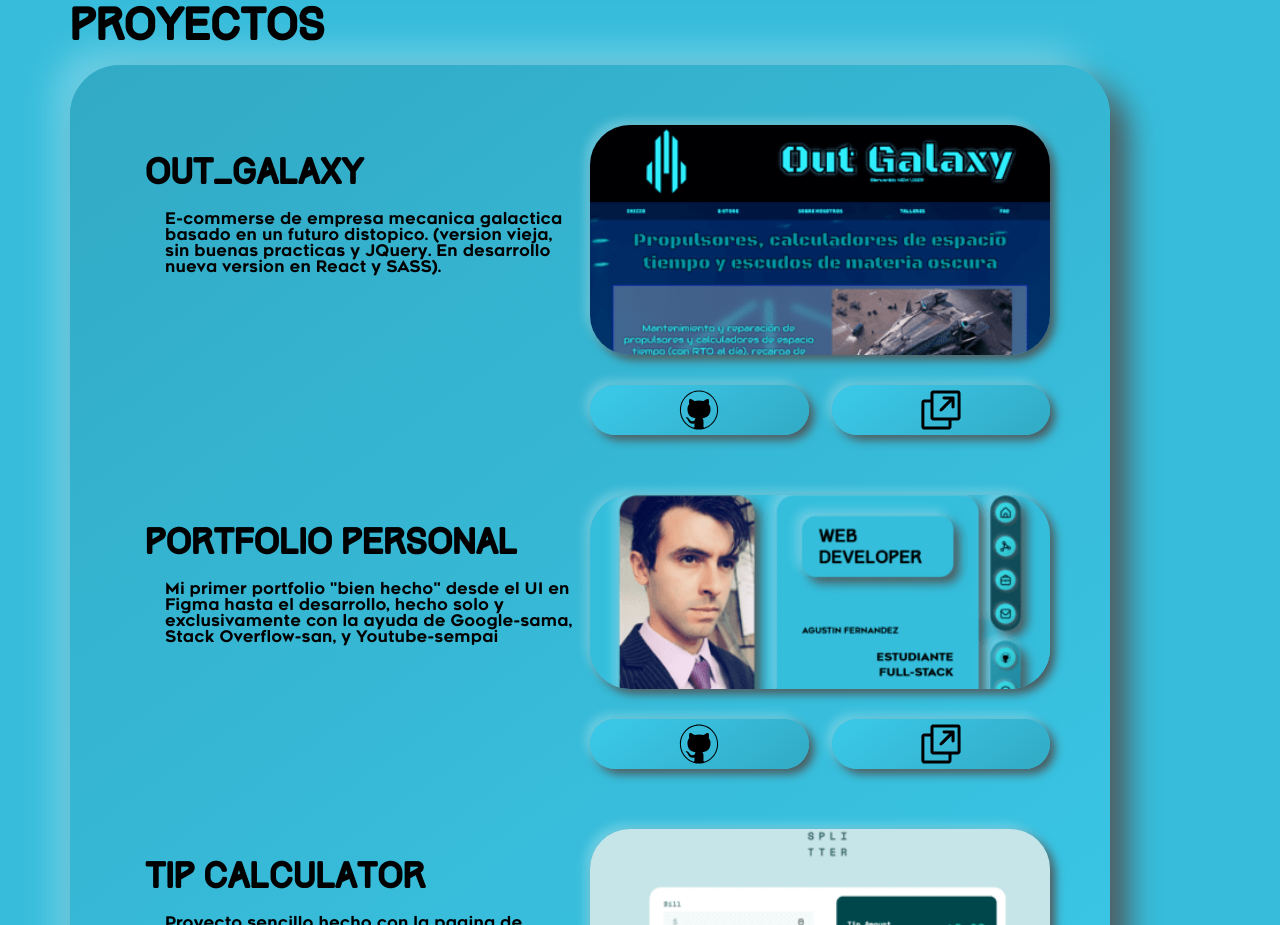
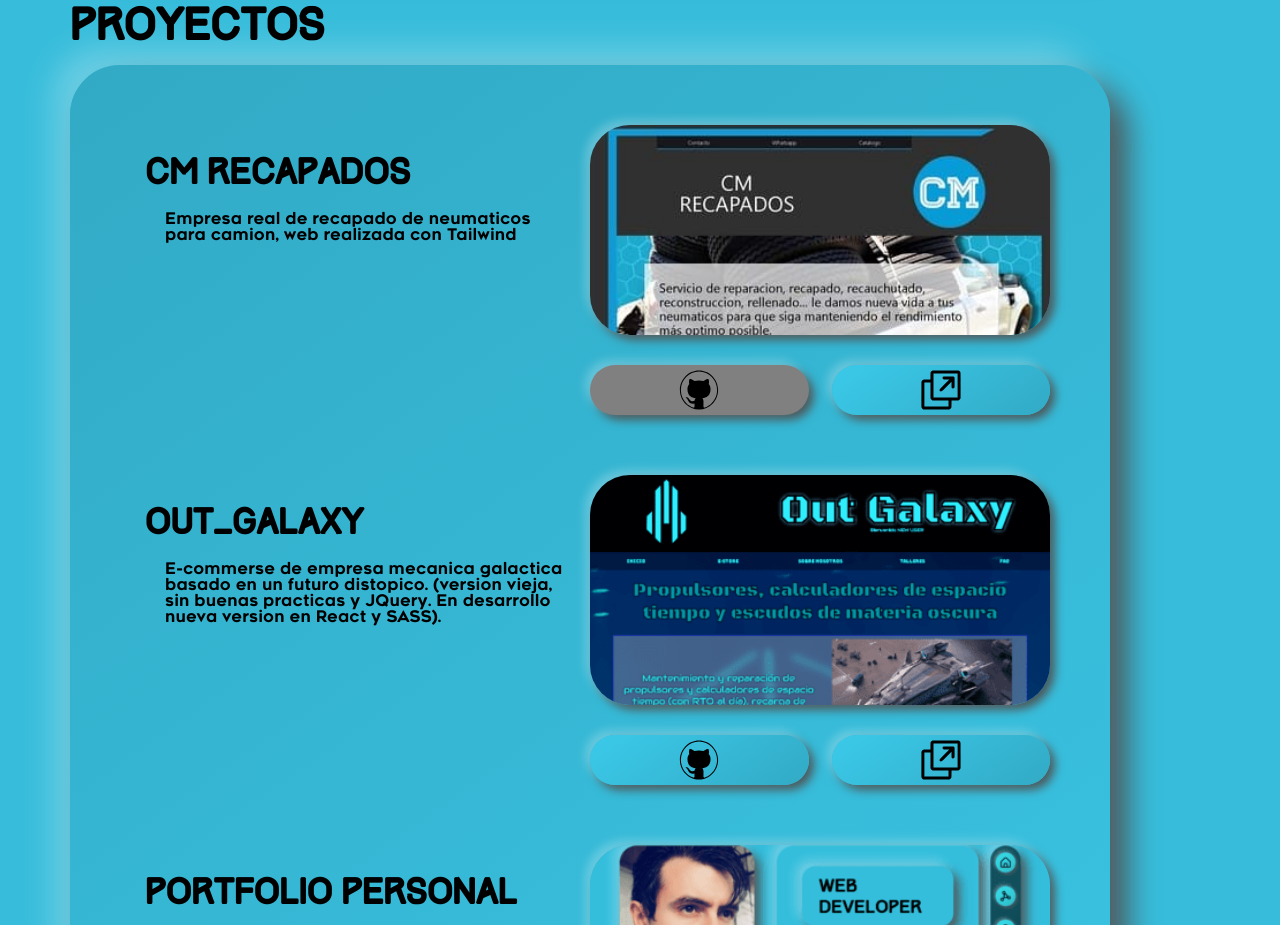
Before and after one commit to AgusCFx/portfolio_AgusCFx, a plain HTML site: page index.html in a window 1280 px wide. Shown: the part 1120-2045 px from the top of the page. Drawn offline with Linux system fonts and the light colour scheme.

Commit message:
add projectViewBotton disable for links not avaibles, add project CM-Recapados

```diff
--- a/css/style.css
+++ b/css/style.css
@@ -267,6 +267,9 @@ aside{
     border-radius: var(--radHig);
     box-shadow: var(--shadowMed);
 }
+.projectViewButtons__button-disabled{
+    background: grey;
+}
 .projectViewButtons__button img{
     width: 40px;
     height: 100%;
--- a/index.html
+++ b/index.html
@@ -61,6 +61,22 @@
             <section class="sectionPage projectSection" id="projectSection">
                 <h2 class="sectionPage__title">PROYECTOS</h2>
                 <div class="projectSection__projectContainer">
+                    <div class="projectContainer__projectBox">
+                        <div class="projectBox__projectInfo">
+                            <h3 class="projectInfo__projectTitle">CM Recapados</h3>
+                            <p class="projectInfo__projectDetail">Empresa real de recapado de neumaticos para camion, web realizada con Tailwind
+                            </p>
+                        </div>
+                        <div class="projectBox__projectView">
+                            <div class="projectView__preview">
+                                <img src="img/project/project_CMRecapados.jpg" alt="" class="projectView__img" target="_blank">
+                            </div>
+                            <div class="projectView__projectViewButtons">
+                                <a class="projectViewButtons__button projectViewButtons__button-disabled"><img src="img/bar/github.svg" alt=""></a>
+                                <a href="https://www.cmrecapados.com.ar/" class="projectViewButtons__button buttonEffects" target="_blank"><img src="img/bar/new-tab.svg" alt=""></a>
+                            </div>
+                        </div>
+                    </div>
                     <div class="projectContainer__projectBox">
                         <div class="projectBox__projectInfo">
                             <h3 class="projectInfo__projectTitle">Out_Galaxy</h3>
```
Also changed, not shown: img/project/project_CMRecapados.jpg (added).
